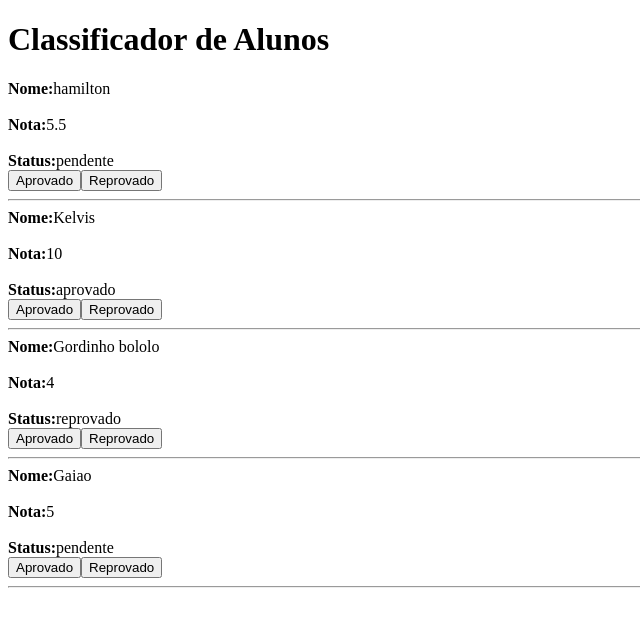
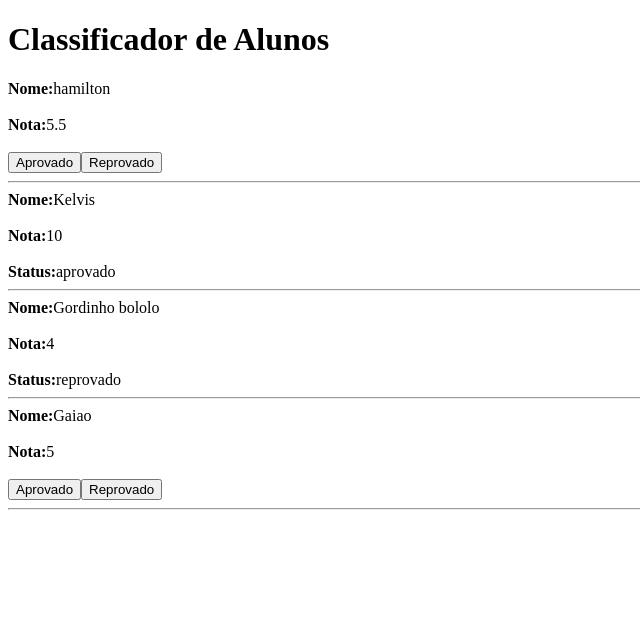
Before and after one commit to HAMILTONorHAMS/Status-Aluno, an Angular app: page / in a window 1280 px wide. Shown: the top 626 px of the page, without its empty margins (0-640 px from the left). Built offline with nearby package versions, Linux system fonts and the light colour scheme.

Commit message:
refactor(aluno): adiciona logica na exibicao dos status e botoes

```diff
--- a/src/app/aluno/aluno.component.html
+++ b/src/app/aluno/aluno.component.html
@@ -7,10 +7,10 @@
     <strong>Nota:</strong>{{aluno?.nota}}
   </article>
   <br>
-  <article > <!--Se um aluno for pedente não mostra o status-->
+  <article *ngIf="aluno?.status != 'pendente'"> <!--Se um aluno for pedente não mostra o status-->
     <strong>Status:</strong>{{aluno?.status}}
   </article>
-  <div >
+  <div *ngIf="aluno?.status =='pendente' ">
     <button (click)="aprovarFn()">Aprovado</button>
     <button (click)="reprovarFn()">Reprovado</button>
   </div>
```
